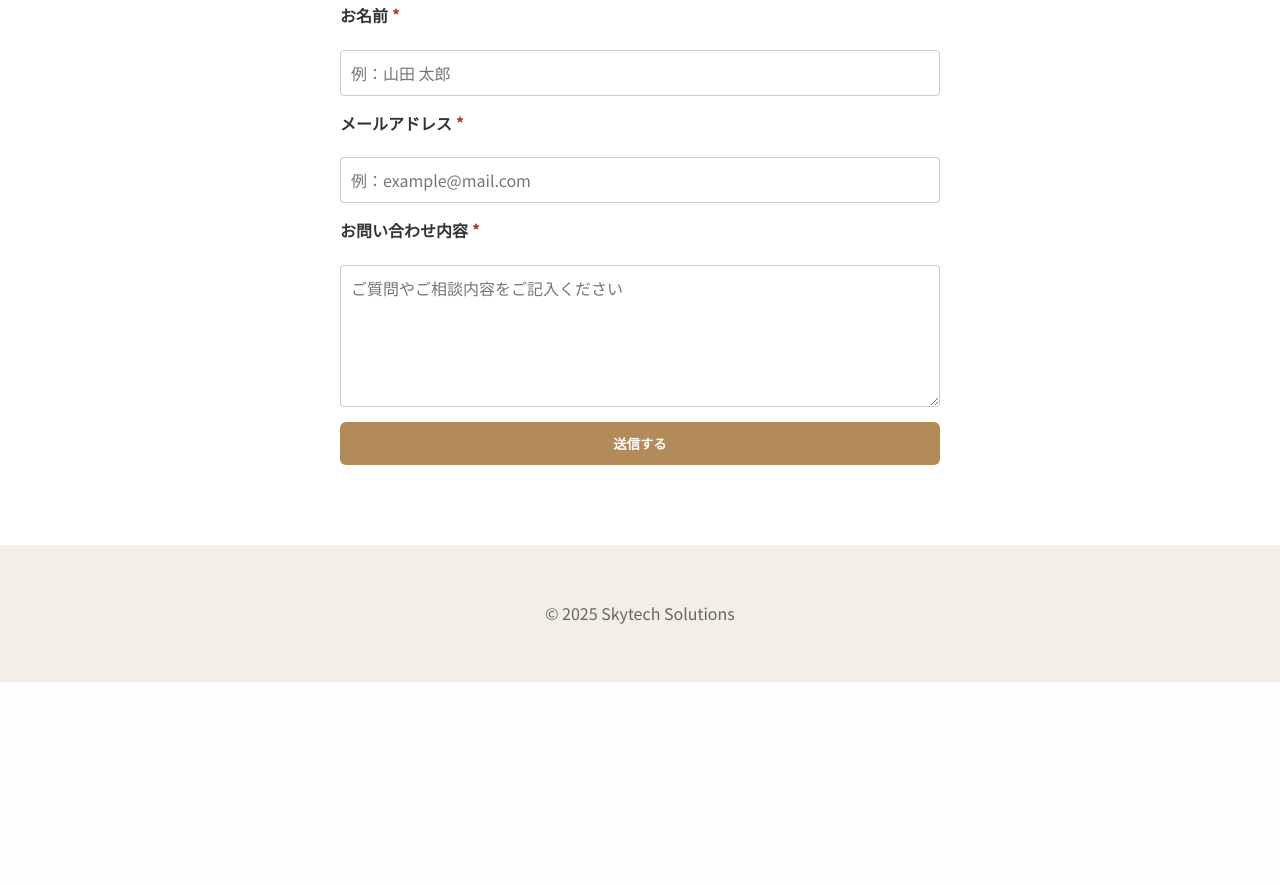
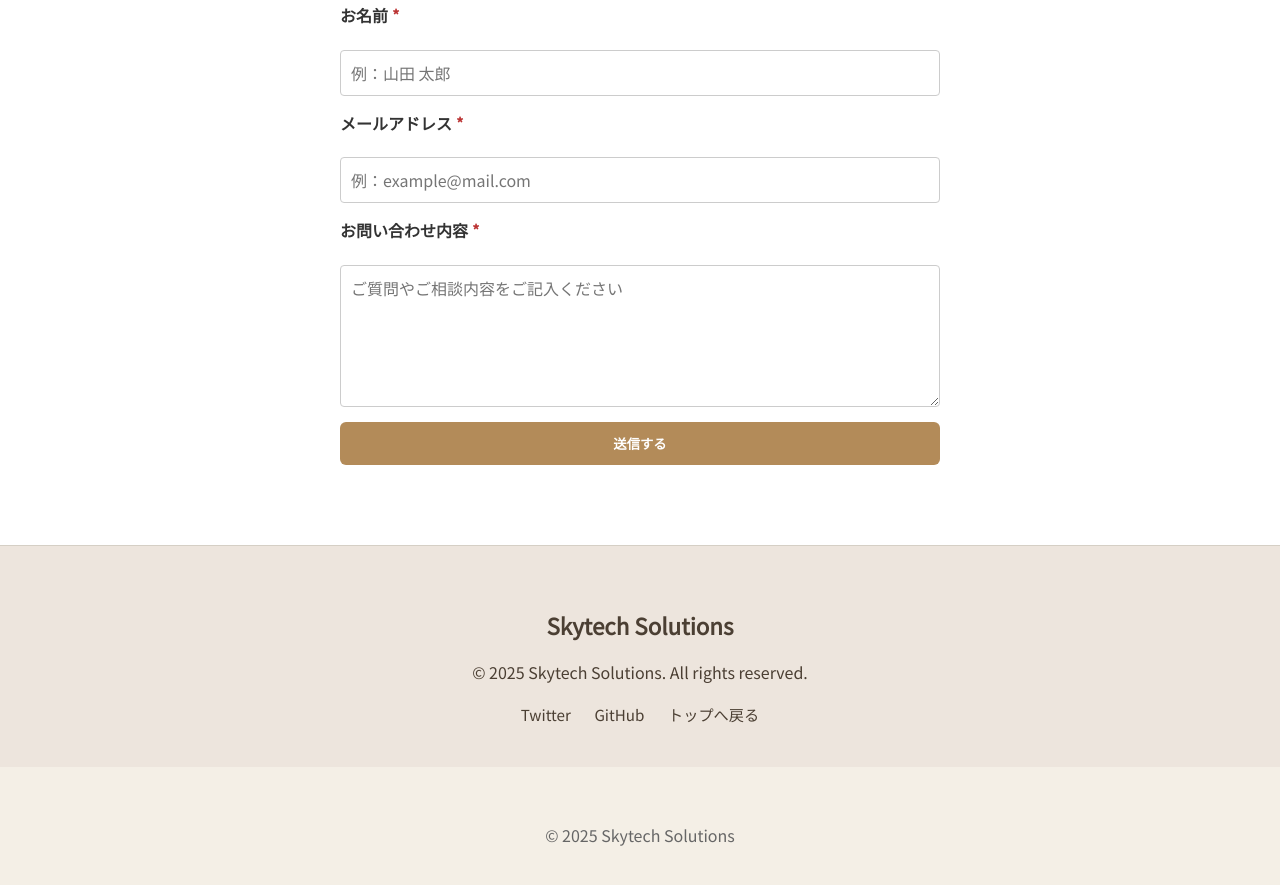
Before and after one commit to nain250/skytech-solutions, a plain HTML site: page index.html in a window 1280 px wide. Shown: the part 2291-3176 px from the top of the page. Before the commit the page ends 2973 px from the top, so only its background shows below. Drawn offline with Linux system fonts and the light colour scheme.

Commit message:
フッターの追加

```diff
--- a/index.html
+++ b/index.html
@@ -100,6 +100,17 @@
    </div>
   </section>
 
+  <footer class="footer">
+   <div class="footer-content">
+    <p class="footer-logo">Skytech Solutions</p>
+    <p>© 2025 Skytech Solutions. All rights reserved.</p>
+    <div class="footer-links">
+      <a href="#">Twitter</a>
+      <a href="#">GitHub</a>
+      <a href="#">トップへ戻る</a>
+    </div>
+   </div>
+  </footer>
 
   <footer class="site-footer">
     <div class="container">
--- a/style.css
+++ b/style.css
@@ -167,3 +167,33 @@ body {
   color: #b33;
   margin-left: 4px;
 }
+
+.footer {
+  background-color: #ede5dd;
+  color: #4b3f33;
+  padding: 40px 20px;
+  text-align: center;
+  font-family: 'Noto Sans JP', sans-serif;
+  border-top: 1px solid #d5cfc5;
+}
+
+.footer-logo {
+  font-weight: bold;
+  font-size: 1.4rem;
+  margin-bottom: 10px;
+}
+
+.footer-links {
+  margin-top: 10px;
+}
+
+.footer-links a {
+  margin: 0 10px;
+  color: #4b3f33;
+  text-decoration: none;
+  font-size: 0.95rem;
+}
+
+.footer-links a:hover {
+  text-decoration: underline;
+}
```
